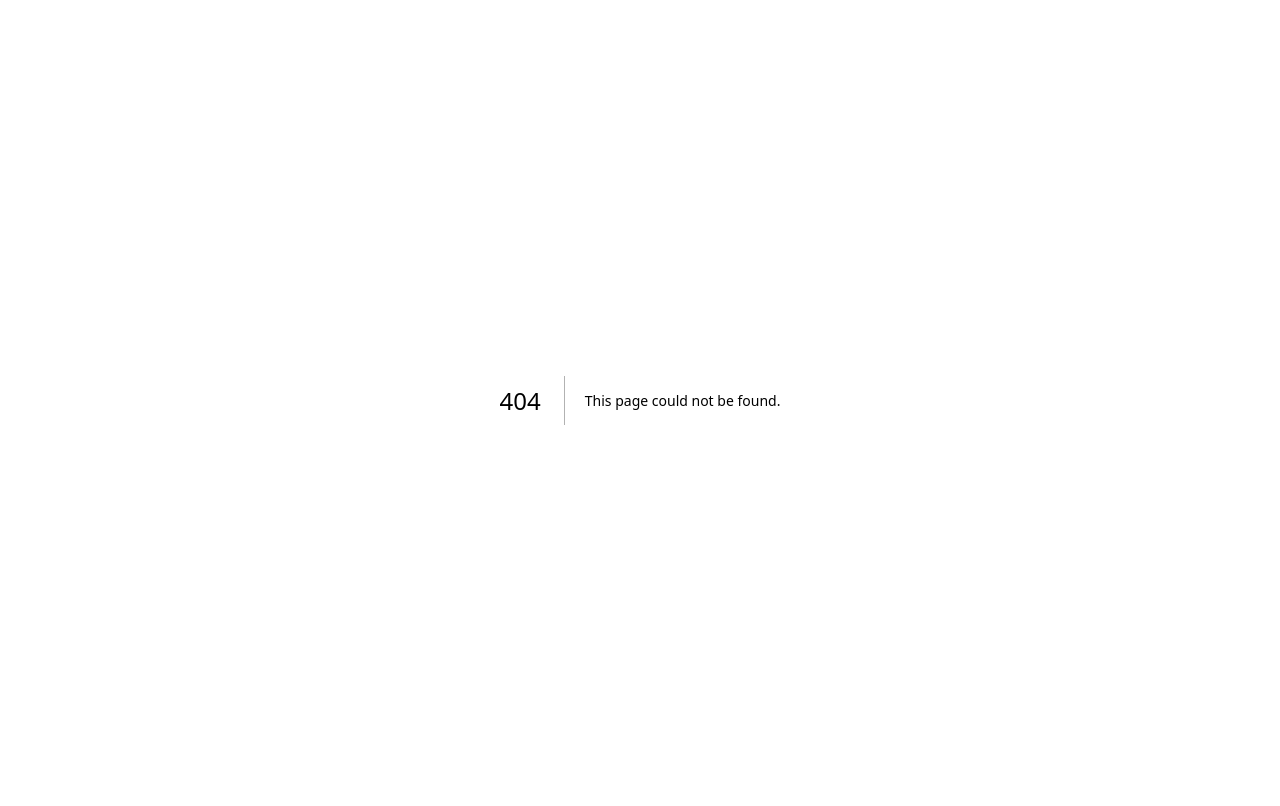
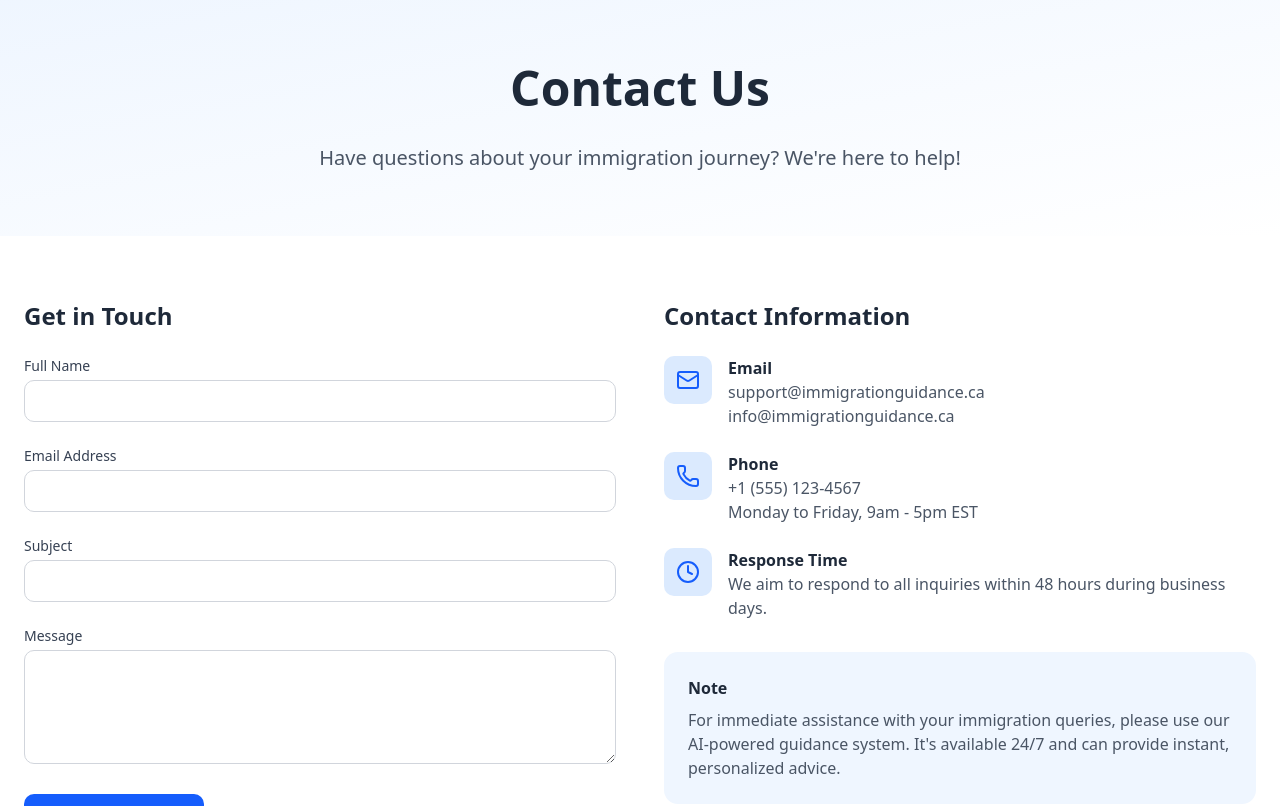
Before and after one commit to Krishnagoyal-13/immigration-storyboard, a Next.js app in the folder ircc-storyboard/: page /contact in a window 1280 px wide. Before the commit this address had no page. Shown: the top 806 px of the page. Built offline with nearby package versions, Linux system fonts and the light colour scheme.

Commit message:
Contact page

```diff
--- /dev/null
+++ b/ircc-storyboard/src/app/contact/page.tsx
@@ -0,0 +1,147 @@
+'use client'
+
+import { Footer } from '@/components/Footer'
+import {
+  MailIcon,
+  PhoneIcon,
+  ClockIcon,
+  SendIcon,
+} from 'lucide-react'
+
+export default function ContactPage() {
+  const handleSubmit = (e: React.FormEvent) => {
+    e.preventDefault()
+    // Add contact form submission logic here
+  }
+
+  return (
+    <div className="min-h-screen flex flex-col">
+      <main className="flex-grow">
+        <section className="w-full bg-gradient-to-br from-blue-50 to-white py-16">
+          <div className="container mx-auto px-6">
+            <h1 className="text-4xl md:text-5xl font-bold text-center text-gray-800 mb-8">
+              Contact Us
+            </h1>
+            <p className="text-xl text-gray-600 text-center max-w-2xl mx-auto">
+              Have questions about your immigration journey? We're here to help!
+            </p>
+          </div>
+        </section>
+
+        <section className="py-16 bg-white">
+          <div className="container mx-auto px-6">
+            <div className="grid grid-cols-1 lg:grid-cols-2 gap-12">
+              <div>
+                <h2 className="text-2xl font-bold text-gray-800 mb-6">
+                  Get in Touch
+                </h2>
+                <form onSubmit={handleSubmit} className="space-y-6">
+                  <div>
+                    <label htmlFor="name" className="block text-sm font-medium text-gray-700 mb-1">
+                      Full Name
+                    </label>
+                    <input
+                      type="text"
+                      id="name"
+                      className="w-full px-4 py-2 rounded-lg border border-gray-300 focus:ring-2 focus:ring-blue-500 focus:border-blue-500"
+                      required
+                    />
+                  </div>
+                  <div>
+                    <label htmlFor="email" className="block text-sm font-medium text-gray-700 mb-1">
+                      Email Address
+                    </label>
+                    <input
+                      type="email"
+                      id="email"
+                      className="w-full px-4 py-2 rounded-lg border border-gray-300 focus:ring-2 focus:ring-blue-500 focus:border-blue-500"
+                      required
+                    />
+                  </div>
+                  <div>
+                    <label htmlFor="subject" className="block text-sm font-medium text-gray-700 mb-1">
+                      Subject
+                    </label>
+                    <input
+                      type="text"
+                      id="subject"
+                      className="w-full px-4 py-2 rounded-lg border border-gray-300 focus:ring-2 focus:ring-blue-500 focus:border-blue-500"
+                      required
+                    />
+                  </div>
+                  <div>
+                    <label htmlFor="message" className="block text-sm font-medium text-gray-700 mb-1">
+                      Message
+                    </label>
+                    <textarea
+                      id="message"
+                      rows={4}
+                      className="w-full px-4 py-2 rounded-lg border border-gray-300 focus:ring-2 focus:ring-blue-500 focus:border-blue-500"
+                      required
+                    ></textarea>
+                  </div>
+                  <button
+                    type="submit"
+                    className="bg-blue-600 hover:bg-blue-700 text-white font-medium py-3 px-6 rounded-lg inline-flex items-center transition-colors"
+                  >
+                    Send Message
+                    <SendIcon className="ml-2 h-4 w-4" />
+                  </button>
+                </form>
+              </div>
+
+              <div>
+                <h2 className="text-2xl font-bold text-gray-800 mb-6">
+                  Contact Information
+                </h2>
+                <div className="space-y-6">
+                  <div className="flex items-start space-x-4">
+                    <div className="bg-blue-100 p-3 rounded-lg">
+                      <MailIcon className="h-6 w-6 text-blue-600" />
+                    </div>
+                    <div>
+                      <h3 className="font-semibold text-gray-800">Email</h3>
+                      <p className="text-gray-600">support@immigrationguidance.ca</p>
+                      <p className="text-gray-600">info@immigrationguidance.ca</p>
+                    </div>
+                  </div>
+
+                  <div className="flex items-start space-x-4">
+                    <div className="bg-blue-100 p-3 rounded-lg">
+                      <PhoneIcon className="h-6 w-6 text-blue-600" />
+                    </div>
+                    <div>
+                      <h3 className="font-semibold text-gray-800">Phone</h3>
+                      <p className="text-gray-600">+1 (555) 123-4567</p>
+                      <p className="text-gray-600">Monday to Friday, 9am - 5pm EST</p>
+                    </div>
+                  </div>
+
+                  <div className="flex items-start space-x-4">
+                    <div className="bg-blue-100 p-3 rounded-lg">
+                      <ClockIcon className="h-6 w-6 text-blue-600" />
+                    </div>
+                    <div>
+                      <h3 className="font-semibold text-gray-800">Response Time</h3>
+                      <p className="text-gray-600">
+                        We aim to respond to all inquiries within 48 hours during business days.
+                      </p>
+                    </div>
+                  </div>
+
+                  <div className="bg-blue-50 p-6 rounded-xl mt-8">
+                    <h3 className="font-semibold text-gray-800 mb-2">Note</h3>
+                    <p className="text-gray-600">
+                      For immediate assistance with your immigration queries, please use our AI-powered guidance system. It's available 24/7 and can provide instant, personalized advice.
+                    </p>
+                  </div>
+                </div>
+              </div>
+            </div>
+          </div>
+        </section>
+      </main>
+      <Footer />
+    </div>
+  )
+}
--- a/ircc-storyboard/src/components/Footer.tsx
+++ b/ircc-storyboard/src/components/Footer.tsx
@@ -14,7 +14,7 @@ export const Footer = () => {
             <a href="/about" className="hover:text-white transition-colors">
               About
             </a>
-            <a href="#" className="hover:text-white transition-colors">
+            <a href="/contact" className="hover:text-white transition-colors">
               Contact
             </a>
             <a href="#" className="hover:text-white transition-colors">
```
